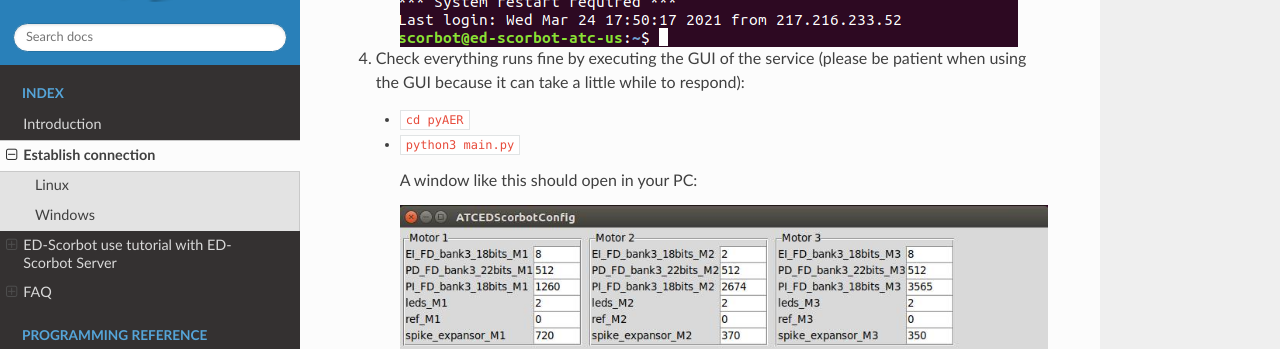
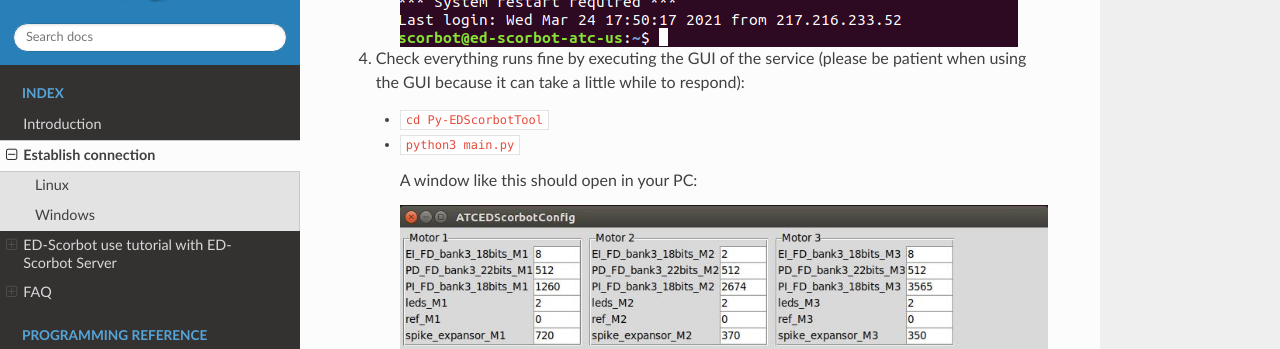
Before and after one commit to RTC-research-group/Py-EDScorbotTool, a Sphinx documentation site: the page built from docs/contents.rst, in a window 1280 px wide and 900 px high, scrolled down 926 px. Shown: the part 147-496 px from the top of the window. Built offline with Sphinx 7.4.7 and the Read the Docs theme 2.0.0, drawn with Linux system fonts in a browser that asks for light colours.

Commit message:
Changed PyAER to Py-EDScorbotTool

```diff
--- a/docs/contents.rst
+++ b/docs/contents.rst
@@ -53,7 +53,7 @@ Linux
    Check everything runs fine by executing the GUI of the service (please be patient when using the GUI because it can take a little while to respond):
 
 
-   * ``cd pyAER``
+   * ``cd Py-EDScorbotTool``
    *
      ``python3 main.py``
 
```
